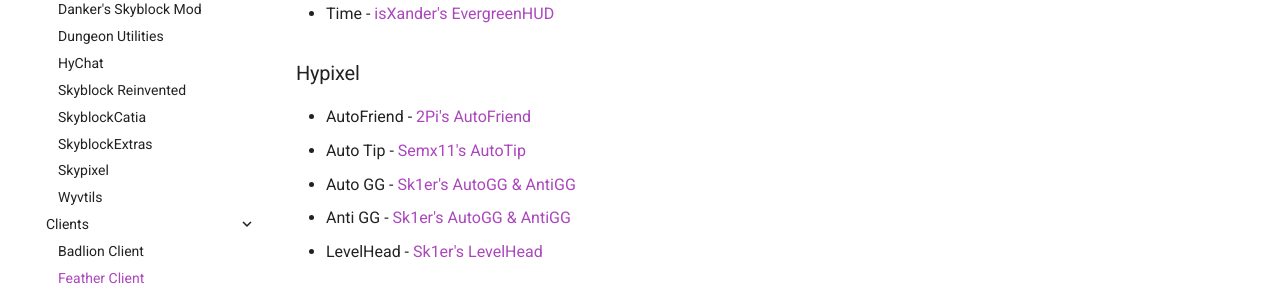
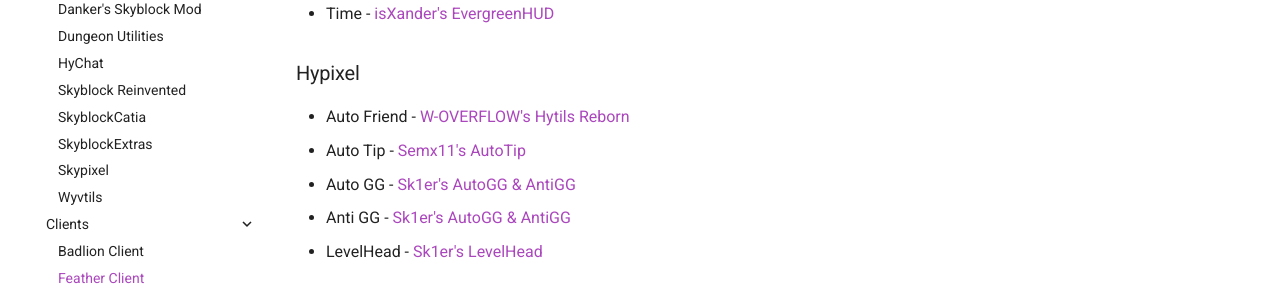
Before and after one commit to MicrocontrollersDev/Alternatives, an MkDocs documentation site: the page built from docs/1.8.9/feather_client.md, in a window 1280 px wide and 900 px high, scrolled down 1383 px. Shown: the part 153-447 px from the top of the window. Built offline with MkDocs 1.6.1 and Material for MkDocs 9.7.7, drawn with Linux system fonts in a browser that asks for light colours; comment, search, counter and statistics services are not loaded.

Commit message:
Changed to hytils

```diff
--- a/docs/1.8.9/feather_client.md
+++ b/docs/1.8.9/feather_client.md
@@ -46,7 +46,7 @@
 * Time - [isXander's EvergreenHUD](https://modrinth.com/mod/evergreenhud/versions)
 
 ### Hypixel
-* AutoFriend - [2Pi's AutoFriend](https://2pi.pw/mods/autofriend)
+* Auto Friend - [W-OVERFLOW's Hytils Reborn](https://github.com/W-OVERFLOW/Hytils-Reborn/releases/latest)
 * Auto Tip - [Semx11's AutoTip](https://autotip.pro/download)
 * Auto GG - [Sk1er's AutoGG & AntiGG](https://sk1er.club/mods/autogg)
 * Anti GG - [Sk1er's AutoGG & AntiGG](https://sk1er.club/mods/autogg)
```
